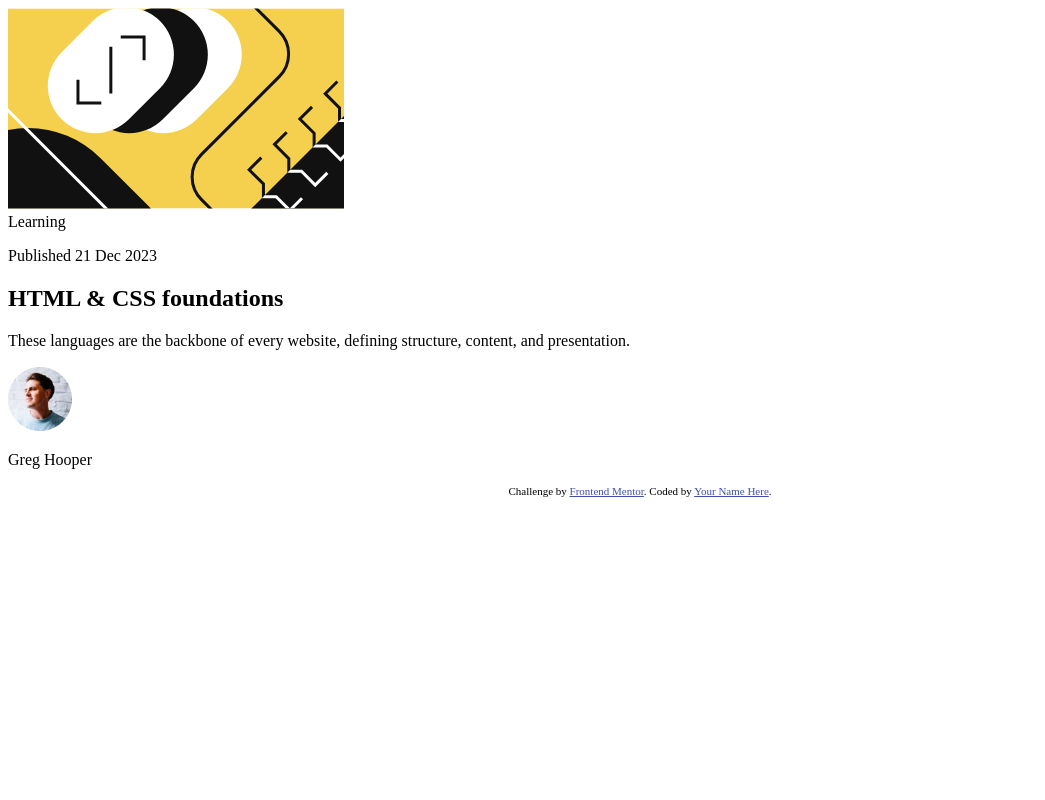
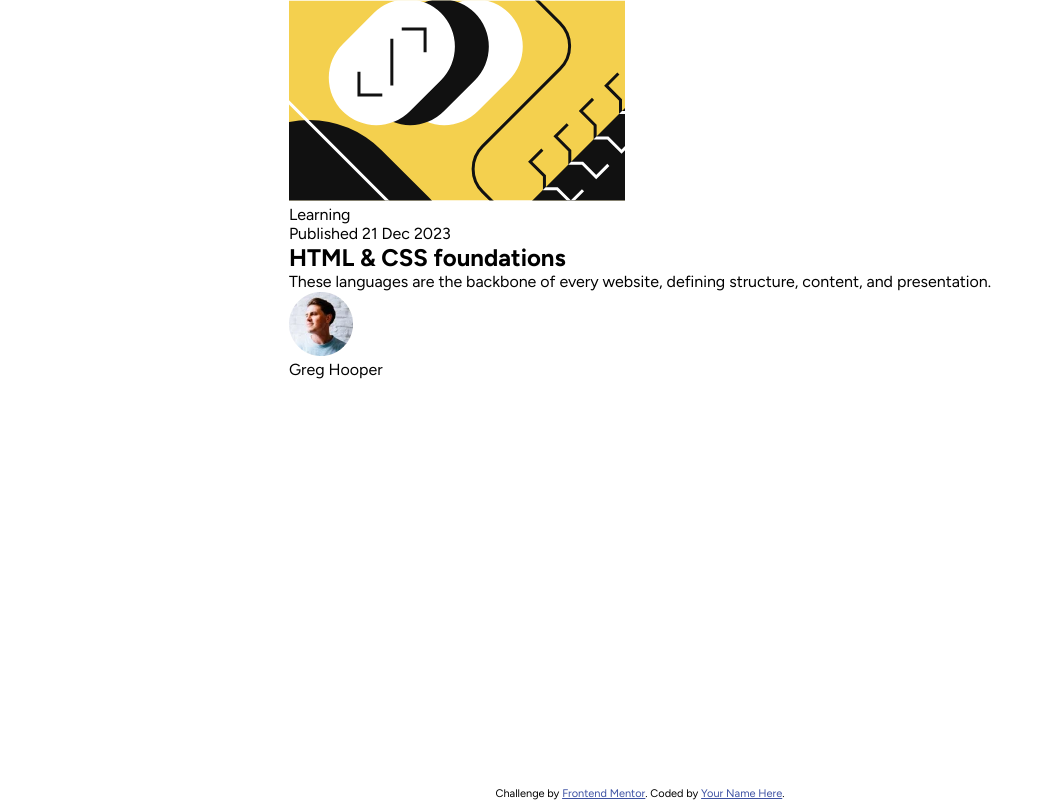
Before and after one commit to morauszkia/fm-blog-preview-card, a plain HTML site: page index.html in a window 1280 px wide. Shown: the whole page, without its empty margins (0-1045 px from the left). Drawn offline with Linux system fonts and the light colour scheme.

Commit message:
styles: basic setup with custom properties, font settings

```diff
--- a/styles.css
+++ b/styles.css
@@ -1,6 +1,38 @@
+@import url("https://fonts.googleapis.com/css2?family=Figtree:wght@300..900&display=swap");
+
+* {
+  margin: 0;
+  padding: 0;
+  box-sizing: border-box;
+}
+
+:root {
+  --bg-color: hsl(47, 88%, 63%);
+  --card-bg-color: hsl(0, 0%, 100%);
+  --text-color-grey: hsl(0, 0%, 50%);
+  --shadow-color: hsl(0, 0%, 7%);
+}
+
+html {
+  font-size: 62.5%;
+}
+
+body {
+  font-size: 1.6rem;
+  font-family: "Figtree", sans-serif;
+  width: 100vw;
+
+  display: flex;
+  justify-content: center;
+  align-items: center;
+}
+
 .attribution {
   font-size: 11px;
   text-align: center;
+
+  position: fixed;
+  bottom: 0;
 }
 .attribution a {
   color: hsl(228, 45%, 44%);
```
